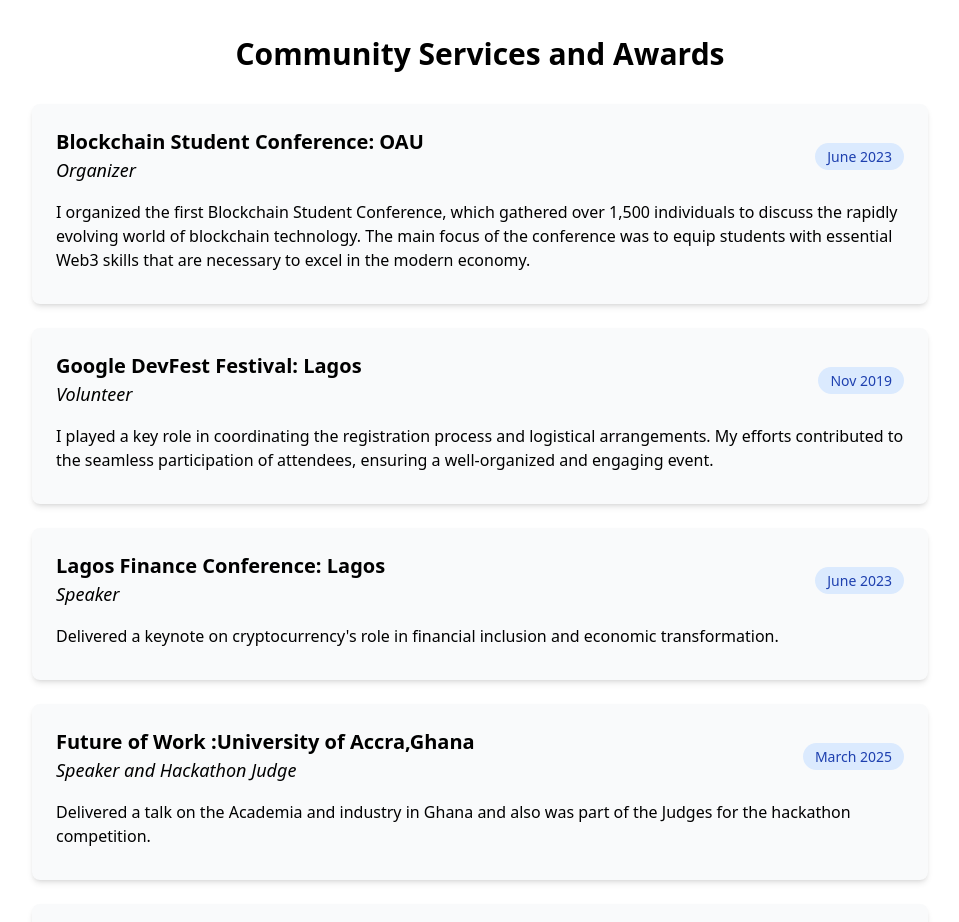
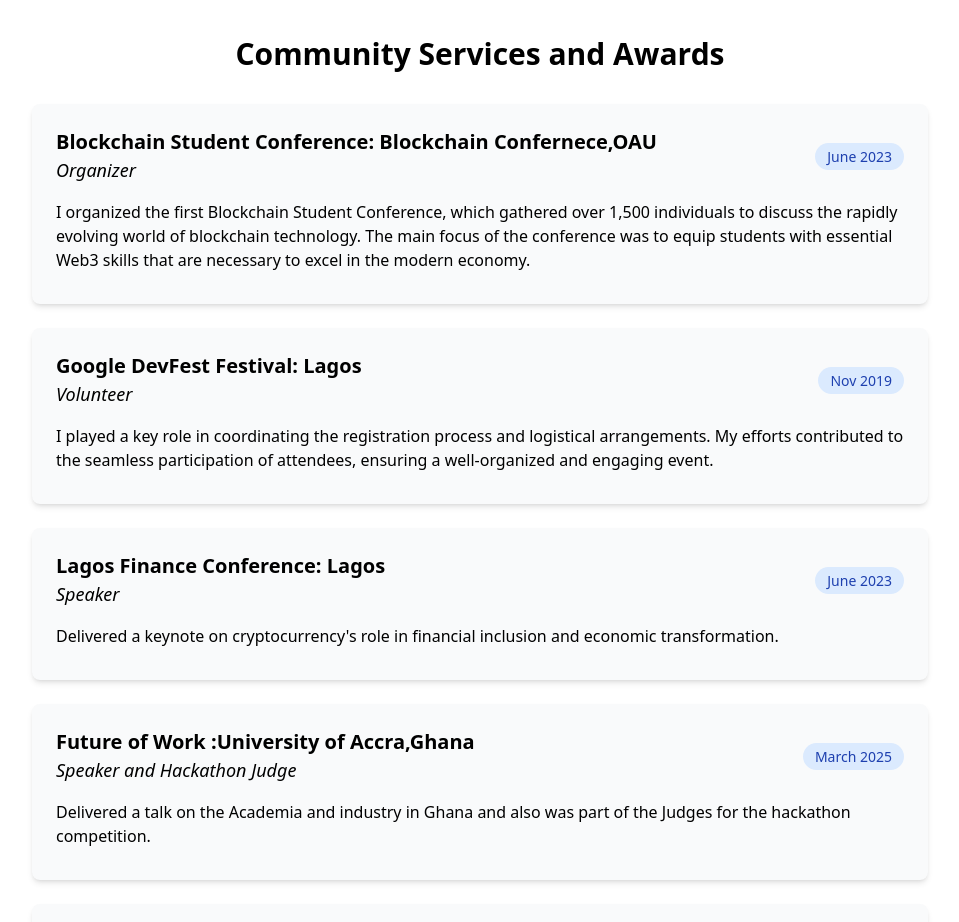
Before and after one commit to oluwaeinstein007/steve-portfolio, a React (Vite) app: page / in a window 1280 px wide. Shown: the part 1580-2502 px from the top of the page, without its empty margins (160-1119 px from the left). Built offline with nearby package versions, Linux system fonts and the light colour scheme.

Commit message:
added some details about the blockchain conference

```diff
--- a/src/App.tsx
+++ b/src/App.tsx
@@ -153,7 +153,7 @@
             <div className="bg-gray-50 rounded-lg shadow-md p-6 mb-6">
               <div className="flex flex-col md:flex-row justify-between items-start md:items-center mb-4">
                 <div>
-                  <h3 className="text-xl font-bold">Blockchain Student Conference: OAU</h3>
+                  <h3 className="text-xl font-bold">Blockchain Student Conference: Blockchain Confernece,OAU</h3>
                   <p className="text-lg italic">Organizer</p>
                 </div>
                 <div className="mt-2 md:mt-0">
```
